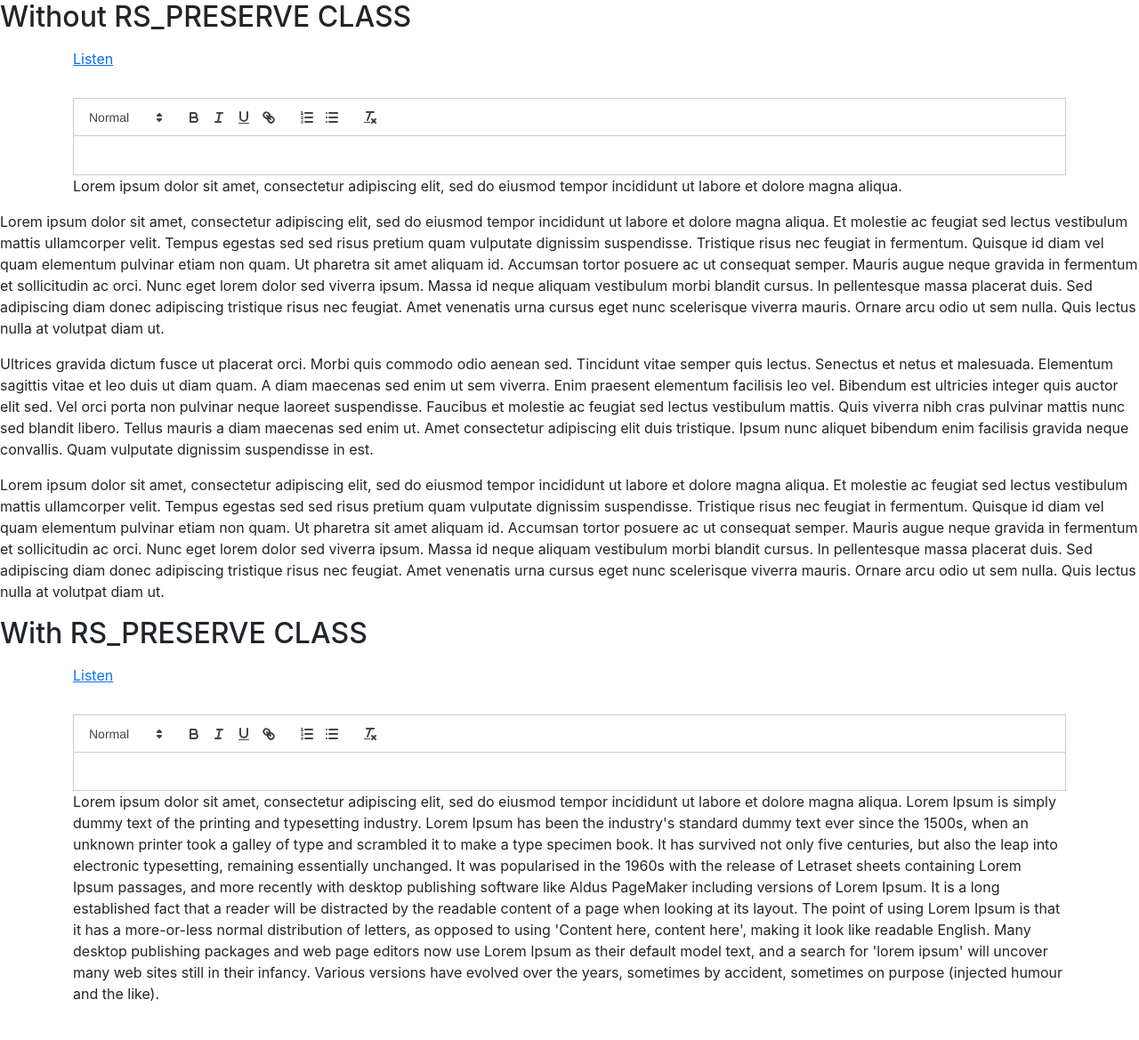
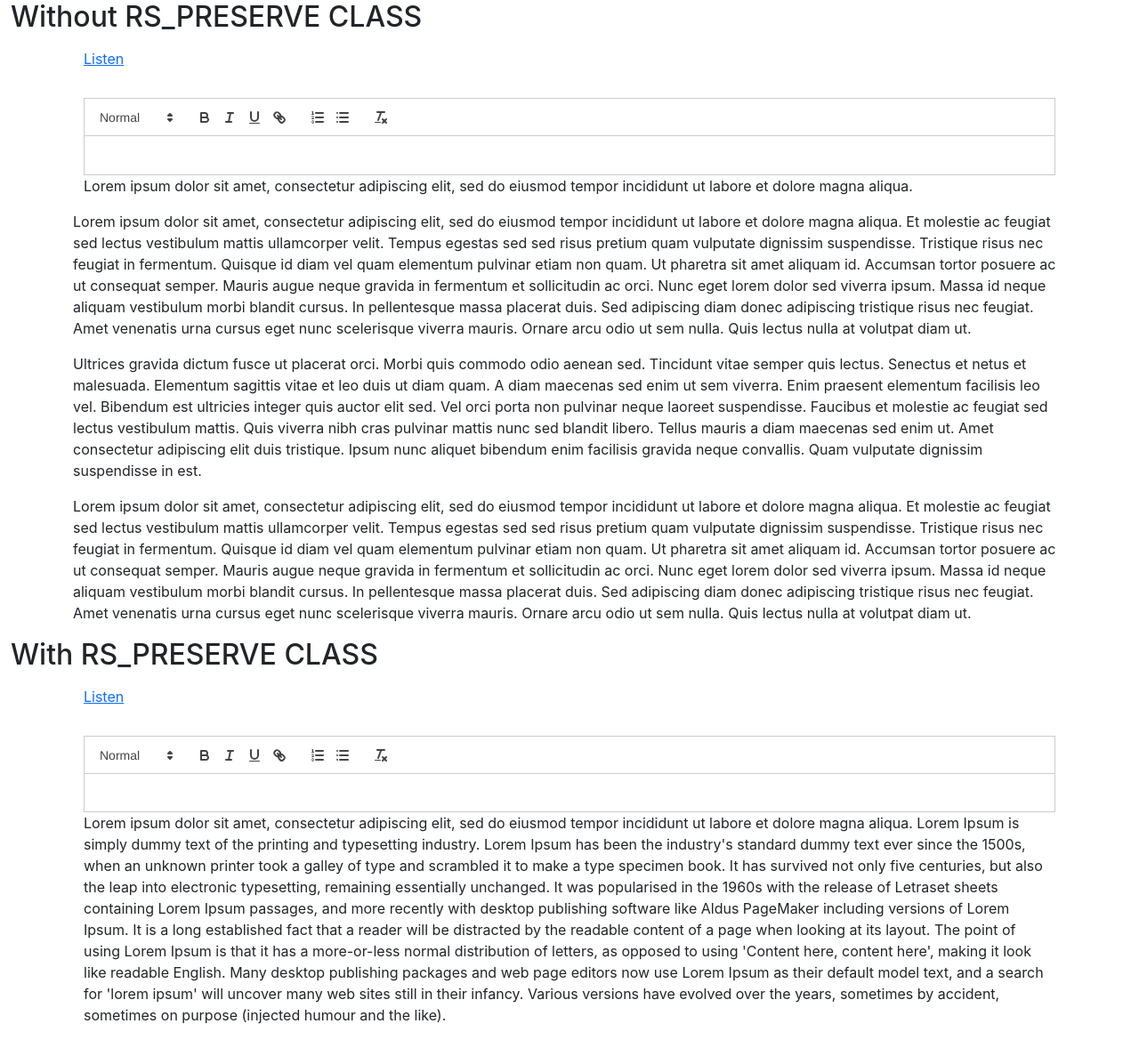
Before and after one commit to satyamraz/readspeaker, a React (Create React App) app: page / in a window 1280 px wide. Shown: the whole page at 89% size. Before the commit the page ends 1145 px from the top, so only its background shows below. Built offline with nearby package versions, Linux system fonts and the light colour scheme.

Commit message:
structural changes oushed

```diff
--- a/src/ReadSpeakerReader.jsx
+++ b/src/ReadSpeakerReader.jsx
@@ -23,9 +23,11 @@ const ReadSpeakerReader = () => {
     }, [ReadSpeaker, rspkr])
 
     return (
-        <React.Fragment>
+        <div class="container-fluid">
+
             <h2>Without RS_PRESERVE CLASS</h2>
-            <section className="readspeaker-button-section mt-3 mb-2" id="readspeakerContainer">
+
+            <section className="readspeaker-button-section container mt-3 mb-2" id="readspeakerContainer">
                 <Container>
 
                     <div id="readspeaker_button1" class="rs_skip rsbtn rs_preserve">
@@ -42,6 +44,7 @@ const ReadSpeakerReader = () => {
                 </Container>
             </section>
 
+            <section className="container">
                 <p>
                     Lorem ipsum dolor sit amet, consectetur adipiscing elit, sed do eiusmod tempor incididunt ut labore et dolore magna aliqua. Et molestie ac feugiat sed lectus vestibulum mattis ullamcorper velit. Tempus egestas sed sed risus pretium quam vulputate dignissim suspendisse. Tristique risus nec feugiat in fermentum. Quisque id diam vel quam elementum pulvinar etiam non quam. Ut pharetra sit amet aliquam id. Accumsan tortor posuere ac ut consequat semper. Mauris augue neque gravida in fermentum et sollicitudin ac orci. Nunc eget lorem dolor sed viverra ipsum. Massa id neque aliquam vestibulum morbi blandit cursus. In pellentesque massa placerat duis. Sed adipiscing diam donec adipiscing tristique risus nec feugiat. Amet venenatis urna cursus eget nunc scelerisque viverra mauris. Ornare arcu odio ut sem nulla. Quis lectus nulla at volutpat diam ut.
                 </p>
@@ -51,9 +54,12 @@ const ReadSpeakerReader = () => {
                 <p>
                     Lorem ipsum dolor sit amet, consectetur adipiscing elit, sed do eiusmod tempor incididunt ut labore et dolore magna aliqua. Et molestie ac feugiat sed lectus vestibulum mattis ullamcorper velit. Tempus egestas sed sed risus pretium quam vulputate dignissim suspendisse. Tristique risus nec feugiat in fermentum. Quisque id diam vel quam elementum pulvinar etiam non quam. Ut pharetra sit amet aliquam id. Accumsan tortor posuere ac ut consequat semper. Mauris augue neque gravida in fermentum et sollicitudin ac orci. Nunc eget lorem dolor sed viverra ipsum. Massa id neque aliquam vestibulum morbi blandit cursus. In pellentesque massa placerat duis. Sed adipiscing diam donec adipiscing tristique risus nec feugiat. Amet venenatis urna cursus eget nunc scelerisque viverra mauris. Ornare arcu odio ut sem nulla. Quis lectus nulla at volutpat diam ut.
                 </p>
+            </section>
+
 
             <h2>With RS_PRESERVE CLASS</h2>
-            <section className="readspeaker-button-section mt-3 mb-2" id="readspeakerContainerSecond">
+
+            <section className="readspeaker-button-section container mt-3 mb-2" id="readspeakerContainerSecond">
 
                 <Container>
 
@@ -89,7 +95,7 @@ const ReadSpeakerReader = () => {
                 </Container>
             </section>
 
-        </React.Fragment>
+        </div>
     )
 }
 
--- a/src/index.css
+++ b/src/index.css
@@ -12,10 +12,6 @@ code {
     monospace;
 }
 
-section.readspeaker-button-section {
-  margin: 5em 2.5em;
-}
-
 .quill {
   margin-top: 2em;
 }
```
Lines whose indentation alone changed are shown as unchanged.
